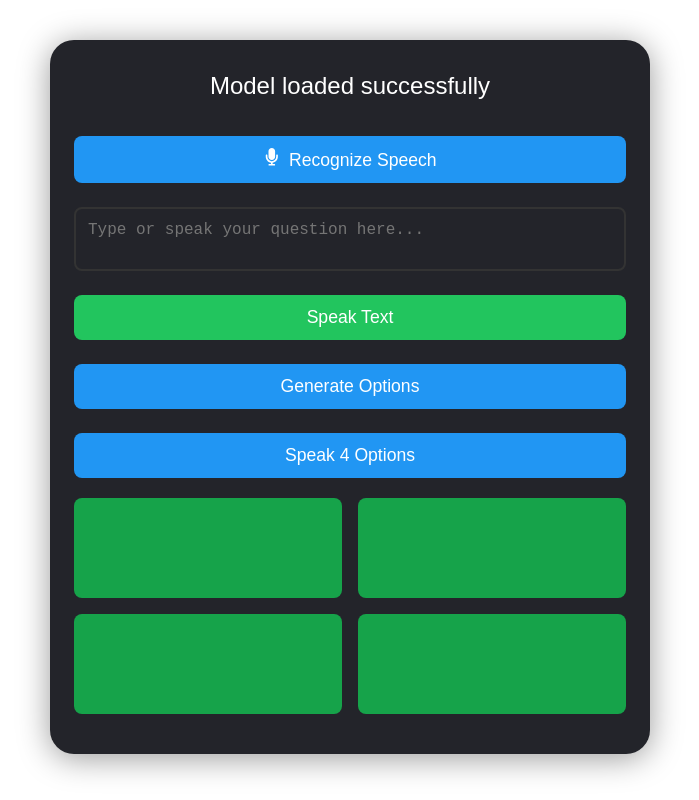
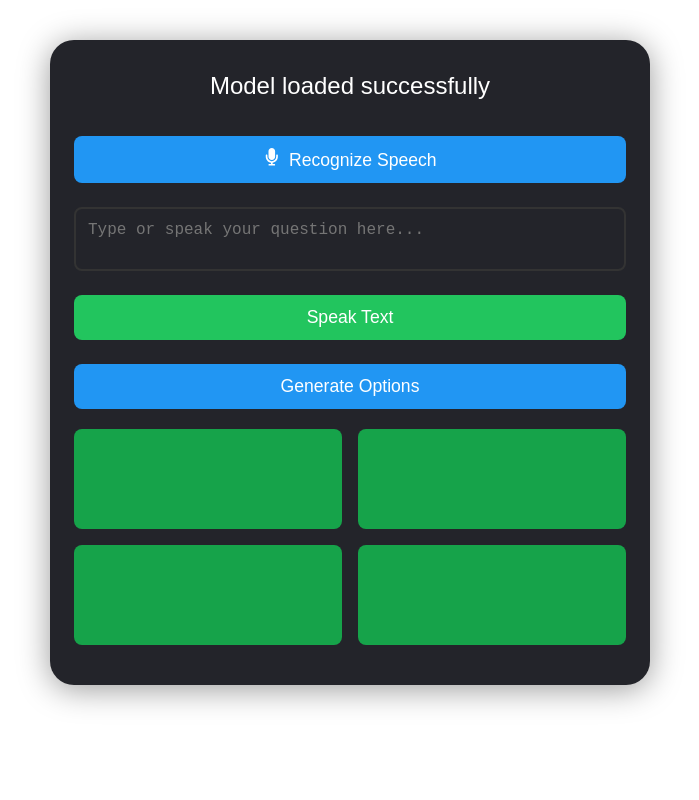
Before and after one commit to ShambhaviNK/tejuWebAppNew, a Next.js app in the folder teju-webnew-ui/: page / in a window 1280 px wide. Shown: the whole page, without its empty margins (290-989 px from the left). Built offline with nearby package versions, Linux system fonts and the light colour scheme.

Commit message:
removed speak 4 options button

```diff
--- a/teju-webnew-ui/src/app/components/MainInterface.tsx
+++ b/teju-webnew-ui/src/app/components/MainInterface.tsx
@@ -132,29 +132,6 @@ export default function MainInterface() {
     window.speechSynthesis.speak(utterance);
   };
 
-  const handleSpeakOptions = () => {
-    if (typeof window === "undefined" || !("speechSynthesis" in window)) {
-      alert("Text-to-speech is not supported in this browser.");
-      return;
-    }
-    // Speak each option with a pause between
-    let idx = 0;
-    const speakNext = () => {
-      if (idx >= options.length) {
-        setClicked(-1);
-        return;
-      }
-      setClicked(idx);
-      const utterance = new window.SpeechSynthesisUtterance(options[idx]);
-      utterance.onend = () => {
-        idx++;
-        setTimeout(speakNext, 400); // 400ms pause between options
-      };
-      window.speechSynthesis.speak(utterance);
-    };
-    speakNext();
-  };
-
   const handleSpeakOption = (option: string, btn_idx: number) => {
     if (typeof window === "undefined" || !("speechSynthesis" in window)) {
       alert("Text-to-speech is not supported in this browser.");
@@ -185,7 +162,6 @@ export default function MainInterface() {
         {loading ? "Generating..." : "Generate Options"}
       </Button>
       {error && <ErrorMsg>{error}</ErrorMsg>}
-      <Button onClick={handleSpeakOptions} disabled={options.some(o => !o)}>Speak 4 Options</Button>
       <OptionsRow>
         <OptionButton $clicked = {clicked === 0} onClick={() => handleSpeakOption(options[0], 0)}>{options[0]}</OptionButton>
         <OptionButton $clicked = {clicked === 1} onClick={() => handleSpeakOption(options[1], 1)}>{options[1]}</OptionButton>
```
